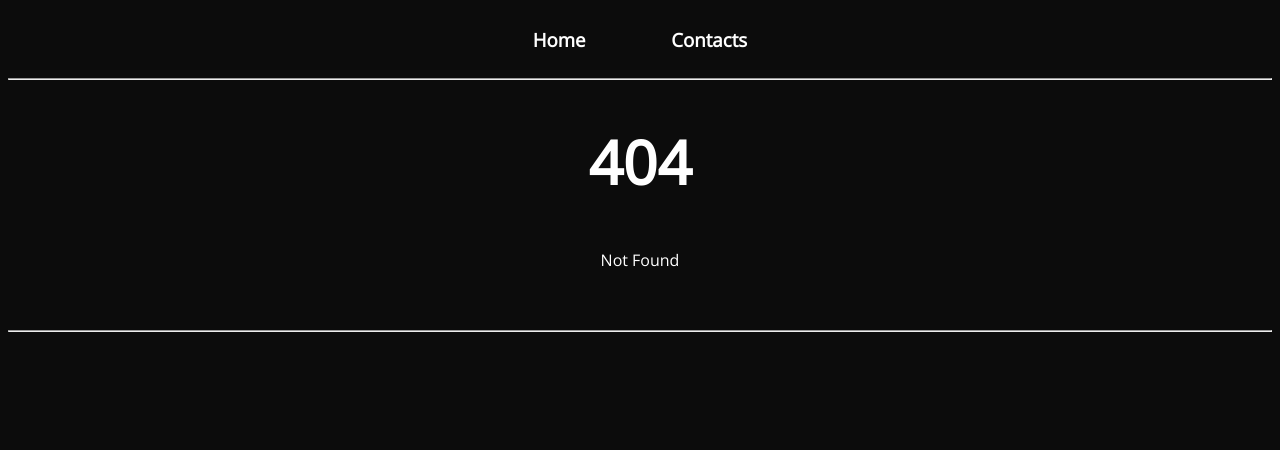
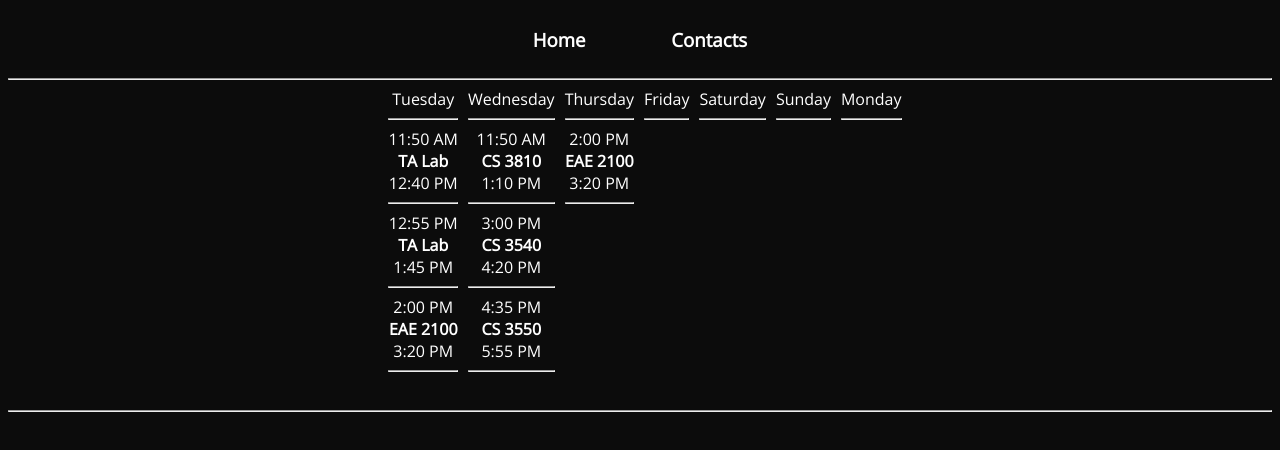
Before and after one commit to manglemix/mangle_website, a SvelteKit app: page /schedule in a window 1280 px wide. Before the commit this address had no page. Shown: the top 450 px of the page. Built offline with nearby package versions, Linux system fonts and the light colour scheme.

Commit message:
added schedule

```diff
--- a/src/routes/+page.svelte
+++ b/src/routes/+page.svelte
@@ -1,5 +1,6 @@
 <script>
     import { page } from '$app/stores';
+	$page.url.origin
 </script>
 
 {#if $page.url.hostname == "manglemix.com"}
--- /dev/null
+++ b/src/routes/schedule/+page.server.ts
@@ -0,0 +1,36 @@
+/** @type {import('./$types').PageServerLoad} */
+export async function load(event) {
+    const response = await event.fetch("/schedule.json");
+    var items: any[] = await response.json();
+    items = items.map((item) => {
+        if (item.lastDate) {
+            item.lastDate = item.lastDate.split("/");
+        }
+        return item;
+    });
+    items.sort((item1, item2) => {
+        var splitted = item1.from.split(":");
+        var item1Hour = Number(splitted[0]);
+        const item1Minutes = Number(splitted[1].slice(0, 2));
+        if (splitted[1].includes("PM") && item1Hour !== 12) {
+            item1Hour += 12;
+        }
+        splitted = item2.from.split(":");
+        var item2Hour = Number(splitted[0]);
+        const item2Minutes = Number(splitted[1].slice(0, 2));
+        if (splitted[1].includes("PM") && item2Hour !== 12) {
+            item2Hour += 12;
+        }
+        if (item1Hour < item2Hour) {
+            return -1;
+        } else if (item1Hour > item2Hour) {
+            return 1;
+        } else if (item1Minutes < item2Minutes) {
+            return -1;
+        } else if (item1Minutes > item2Minutes) {
+            return 1;
+        }
+        return 0;
+    });
+    return { items };
+  }
--- /dev/null
+++ b/src/routes/schedule/+page.svelte
@@ -0,0 +1,51 @@
+<script>
+    /** @type {import('./$types').PageData} */
+    export let data;
+    const items = data.items;
+    const date = new Date();
+
+    const DAYS = ["Sunday", "Monday", "Tuesday", "Wednesday", "Thursday", "Friday", "Saturday"];
+</script>
+
+<div class="timetable">
+    {#each { length: 7 } as _, i}
+    <div class="column">
+        {#if date.getDay() + i >= 7}
+            {DAYS[date.getDay() + i - 7]}
+        {:else}
+            {DAYS[date.getDay() + i]}
+        {/if}
+        <hr>
+
+        {#each items as item}
+            {#if item.lastDate !== undefined && (item.lastDate[0] < date.getMonth() || item.lastDate[1] < date.getDate())}
+                <!-- Already expired -->
+            {:else if !item.days.includes(DAYS[date.getDay() + i])}
+                <!-- Wrong day -->
+            {:else}
+            <div class="item">
+                {item.from}<br>
+                <b>{item.name}</b><br>
+                {item.to}
+            </div>
+            <hr>
+            {/if}
+        {/each}
+    </div>
+    {/each}
+</div>
+
+<style>
+    .column {
+        margin-left: 10px;
+        display:inline-block;
+        vertical-align: top;
+    }
+
+    .timetable {
+        display:inline-block;
+    }
+
+    .item {
+    }
+</style>
--- /dev/null
+++ b/static/schedule.json
@@ -0,0 +1,59 @@
+[
+    {
+        "name": "CS 3810",
+        "from": "11:50 AM",
+        "to": "1:10 PM",
+        "location": "GC 1900",
+        "days": ["Monday", "Wednesday"]
+    },
+    {
+        "name": "Club Rush",
+        "from": "1:20 PM",
+        "to": "2:00 PM",
+        "days": ["Wednesday"],
+        "location": "WEB",
+        "lastDate": "8/23"
+    },
+    {
+        "name": "CS 3540",
+        "from": "3:00 PM",
+        "to": "4:20 PM",
+        "location": "WEB L103",
+        "days": ["Monday", "Wednesday"]
+    },
+    {
+        "name": "CS 3550",
+        "from": "4:35 PM",
+        "to": "5:55 PM",
+        "location": "WEB L104",
+        "days": ["Monday", "Wednesday"]
+    },
+    {
+        "name": "EAE 2100",
+        "from": "2:00 PM",
+        "to": "3:20 PM",
+        "location": "GC 2900",
+        "days": ["Tuesday"]
+    },
+    {
+        "name": "EAE 2100",
+        "from": "2:00 PM",
+        "to": "3:20 PM",
+        "location": "LNCO 2850",
+        "days": ["Thursday"]
+    },
+    {
+        "name": "TA Lab",
+        "from": "11:50 AM",
+        "to": "12:40 PM",
+        "location": "MEB 2325",
+        "days": ["Tuesday"]
+    },
+    {
+        "name": "TA Lab",
+        "from": "12:55 PM",
+        "to": "1:45 PM",
+        "location": "MEB 2325",
+        "days": ["Tuesday"]
+    }
+]
```
Also changed, not shown: src/routes/security/+page.svelte (deleted, +0 -34 lines), src/routes/security/mangle_api/+page.svelte (deleted, +0 -46 lines).
